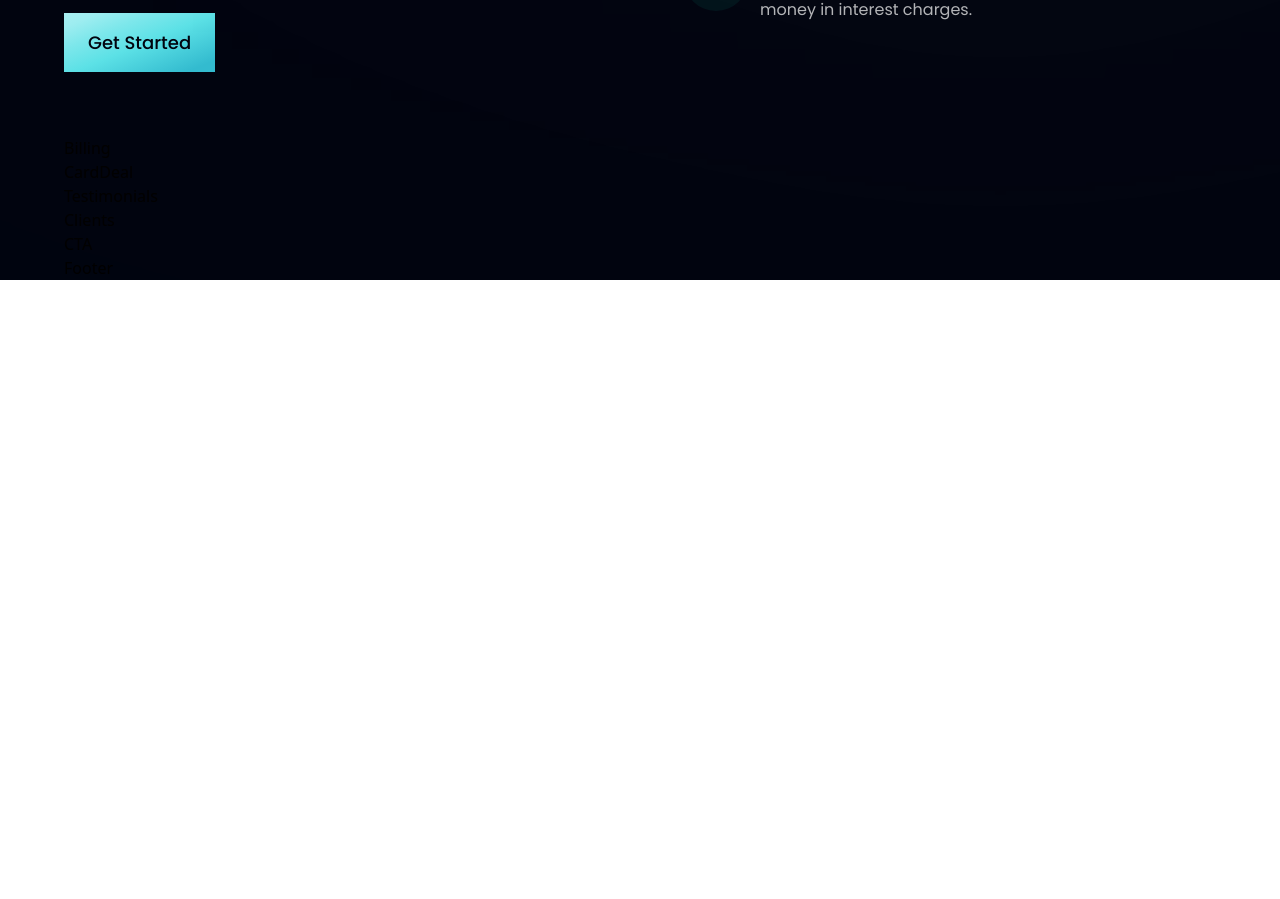
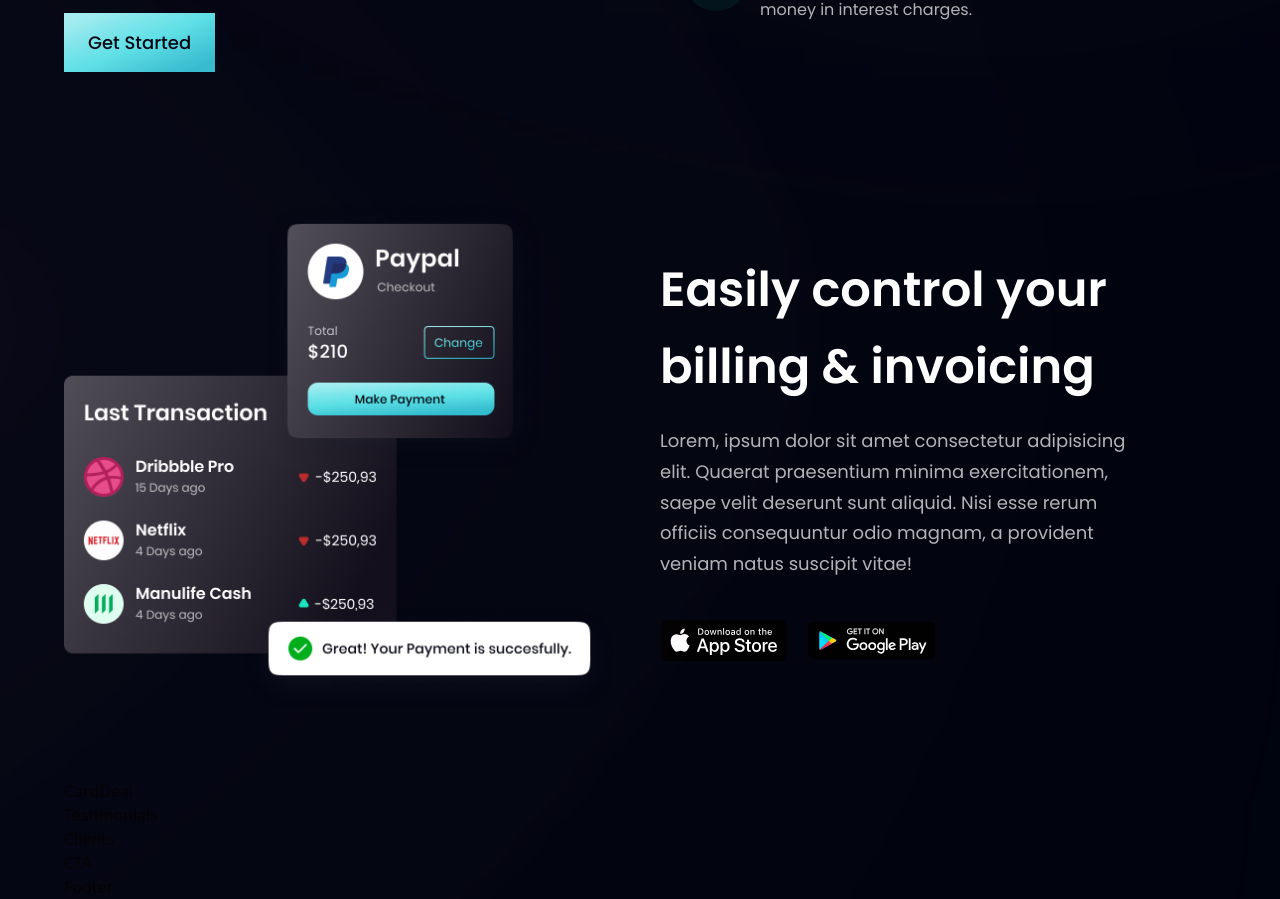
Before and after one commit to Jack-Camo/js-mastery-modern-react-website, a React (Vite) app: page / in a window 1280 px wide. Shown: the part 1393-2292 px from the top of the page. Before the commit the page ends 1673 px from the top, so only its background shows below. Built offline with nearby package versions, Linux system fonts and the light colour scheme.

Commit message:
feat: create Billing component

```diff
--- a/src/components/Billing.jsx
+++ b/src/components/Billing.jsx
@@ -1,8 +1,28 @@
-import React from 'react'
+import { apple, bill, google } from '../assets';
+import styles, { layout } from '../style';
 
 const Billing = () => {
   return (
-    <div>Billing</div>
+    <section id="product" className={layout.sectionReverse}>
+      <div className={layout.sectionImgReverse}>
+        <img src={bill} alt="billing" className="w-[100%] h-[100%] relative z-[5]" />
+
+        <div className='absolute z-[3] -left-1/2 top-0 w-[50%] h-[50%] rounded-full white__gradient'/>
+        <div className='absolute z-[0] -left-1/2 top-0 w-[50%] h-[50%] rounded-full pink__gradient'/>
+      </div>
+
+      <div className={layout.sectionInfo}>
+        <h2 className={styles.heading2}>Easily control your <br className='sm:block hidden' /> billing & invoicing</h2>
+        <p className={`${styles.paragraph} max-w-[470px] mt-5`}>
+          Lorem, ipsum dolor sit amet consectetur adipisicing elit. Quaerat praesentium minima exercitationem, saepe velit deserunt sunt aliquid. Nisi esse rerum officiis consequuntur odio magnam, a provident veniam natus suscipit vitae!
+        </p>
+
+        <div className='flex flex-row flex-wrap sm:mt-10 mt-6'>
+          <img src={apple} alt="apple_play" className='w-[128px] h-[42px] object-contain mr-5 cursor-pointer' />
+          <img src={google} alt="google_play" className='w-[128px] h-[42px] object-contain cursor-pointer' />
+        </div>
+      </div>
+    </section>
   )
 }
 
```
